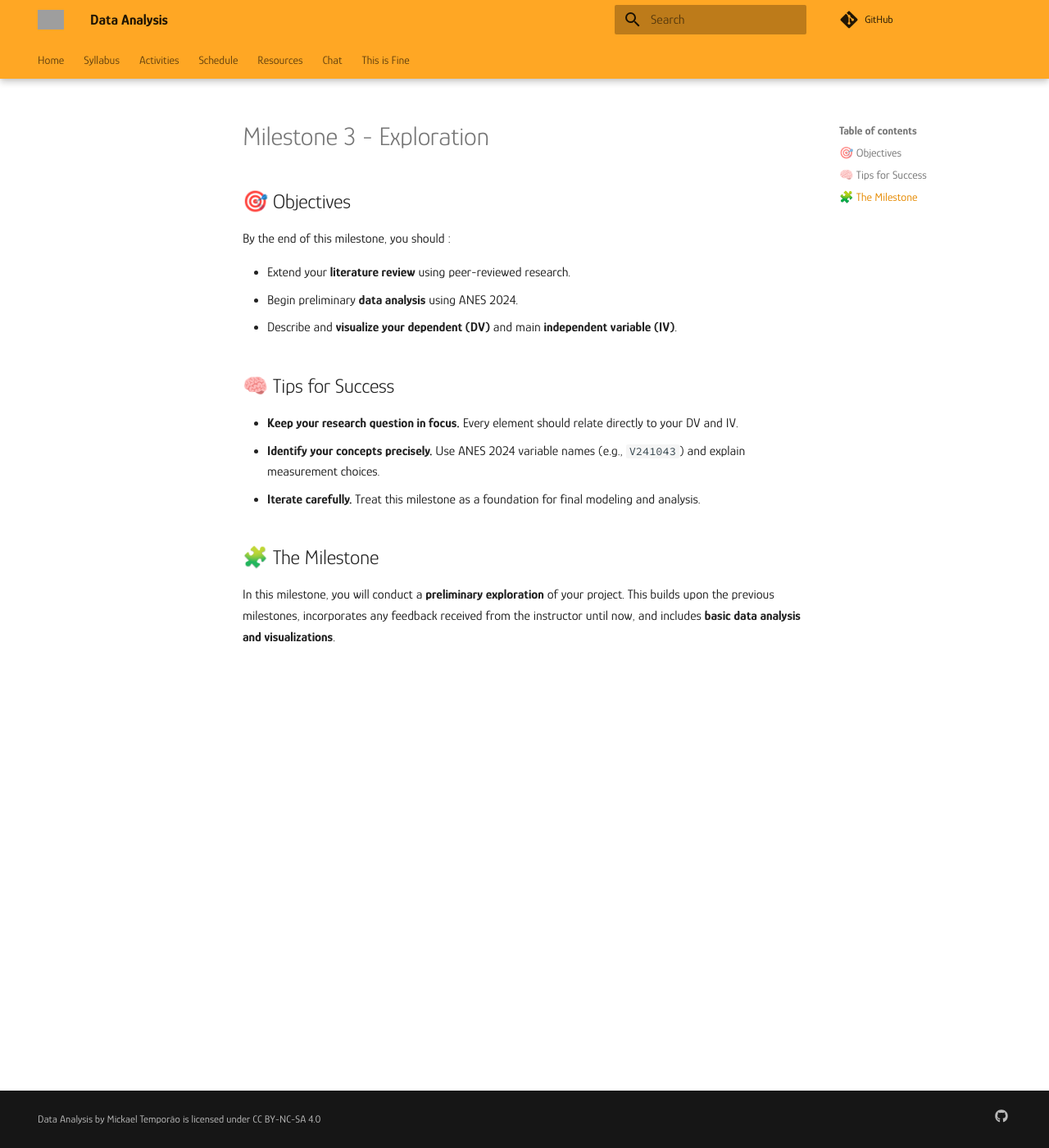
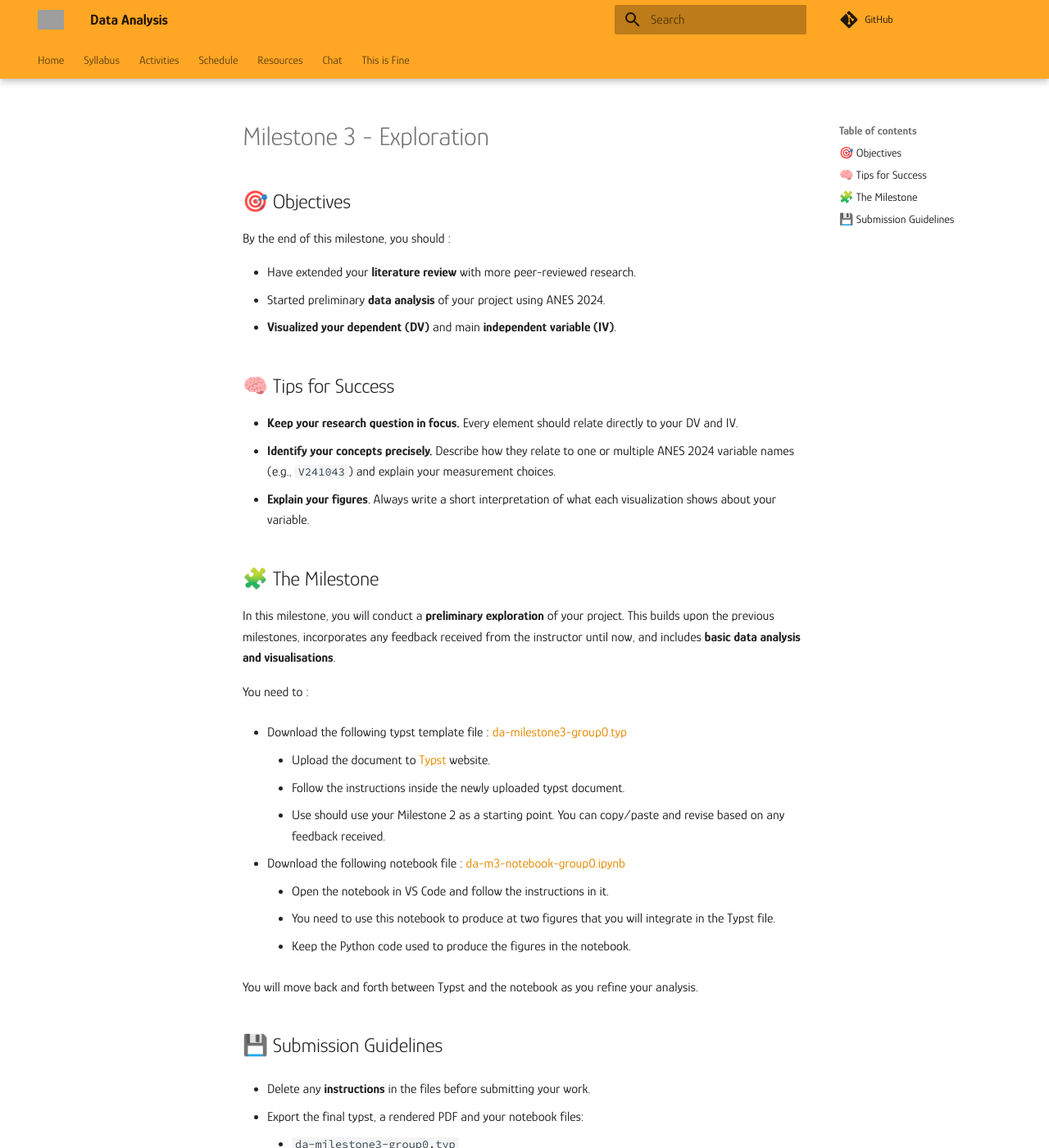
Before and after one commit to mickaeltemporao/data-analysis, an MkDocs documentation site: the page built from docs/activities/milestone-3.md, in a window 1280 px wide and 1400 px high. Shown: the whole window at 82% size. Built offline with MkDocs 1.6.1 and Material for MkDocs 9.7.7, drawn with Linux system fonts in a browser that asks for light colours; comment, search, counter and statistics services are not loaded; some of the changed text lies outside the part shown; grey boxes are pictures that could not be loaded.

Commit message:
m3 instruction online

```diff
--- a/docs/activities/milestone-3.md
+++ b/docs/activities/milestone-3.md
@@ -1,22 +1,47 @@
 # Milestone 3 - Exploration
-
 
 ## 🎯 Objectives
 
 By the end of this milestone, you should :
 
-* Extend your **literature review** using peer-reviewed research.
-* Begin preliminary **data analysis** using ANES 2024.
-* Describe and **visualize your dependent (DV)** and main **independent variable (IV)**.
+* Have extended your **literature review** with more peer-reviewed research.
+* Started preliminary **data analysis** of your project using ANES 2024.
+* **Visualized your dependent (DV)** and main **independent variable (IV)**.
 
 
 ## 🧠 Tips for Success
 
-* **Keep your research question in focus.** Every element should relate directly to your DV and IV.
-* **Identify your concepts precisely.** Use ANES 2024 variable names (e.g., `V241043`) and explain measurement choices.
-* **Iterate carefully.** Treat this milestone as a foundation for final modeling and analysis.
+- **Keep your research question in focus.** Every element should relate directly to your DV and IV.
+- **Identify your concepts precisely.** Describe how they relate to one or multiple ANES 2024 variable names (e.g., `V241043`) and explain your measurement choices.
+- **Explain your figures**. Always write a short interpretation of what each visualization shows about your variable.
 
 
 ## 🧩 The Milestone
 
-In this milestone, you will conduct a **preliminary exploration** of your project. This builds upon the previous milestones, incorporates any feedback received from the instructor until now, and includes **basic data analysis and visualizations**.
+In this milestone, you will conduct a **preliminary exploration** of your project. This builds upon the previous milestones, incorporates any feedback received from the instructor until now, and includes **basic data analysis and visualisations**.
+
+You need to :
+
+- Download the following typst template file : [da-milestone3-group0.typ](https://github.com/mickaeltemporao/data-analysis/blob/main/docs/materials/da-milestone3-group0.typ)
+    - Upload the document to [Typst](https://typst.app/) website.
+    - Follow the instructions inside the newly uploaded typst document.
+    - Use should use your Milestone 2 as a starting point. You can copy/paste and revise based on any feedback received.
+
+- Download the following notebook file : [da-m3-notebook-group0.ipynb](https://github.com/mickaeltemporao/data-analysis/blob/main/docs/materials/da-m3-notebook-group0.ipynb)
+    - Open the notebook in VS Code and follow the instructions in it.
+    - You need to use this notebook to produce at two figures that you will integrate in the Typst file.
+    - Keep the Python code used to produce the figures in the notebook.
+
+You will move back and forth between Typst and the notebook as you refine your analysis.
+
+
+## 💾 Submission Guidelines
+
+* Delete any **instructions** in the files before submitting your work.
+
+1. Export the final typst, a rendered PDF and your notebook files:
+    - `da-milestone3-group0.typ`
+    - `da-milestone3-group0.pdf`
+    - `da-m3-notebook-group0.ipynb`
+2. Adjust the file names and keep them consistent so submissions stay organized.
+3. Submit 3 files in the General Chat.
```
